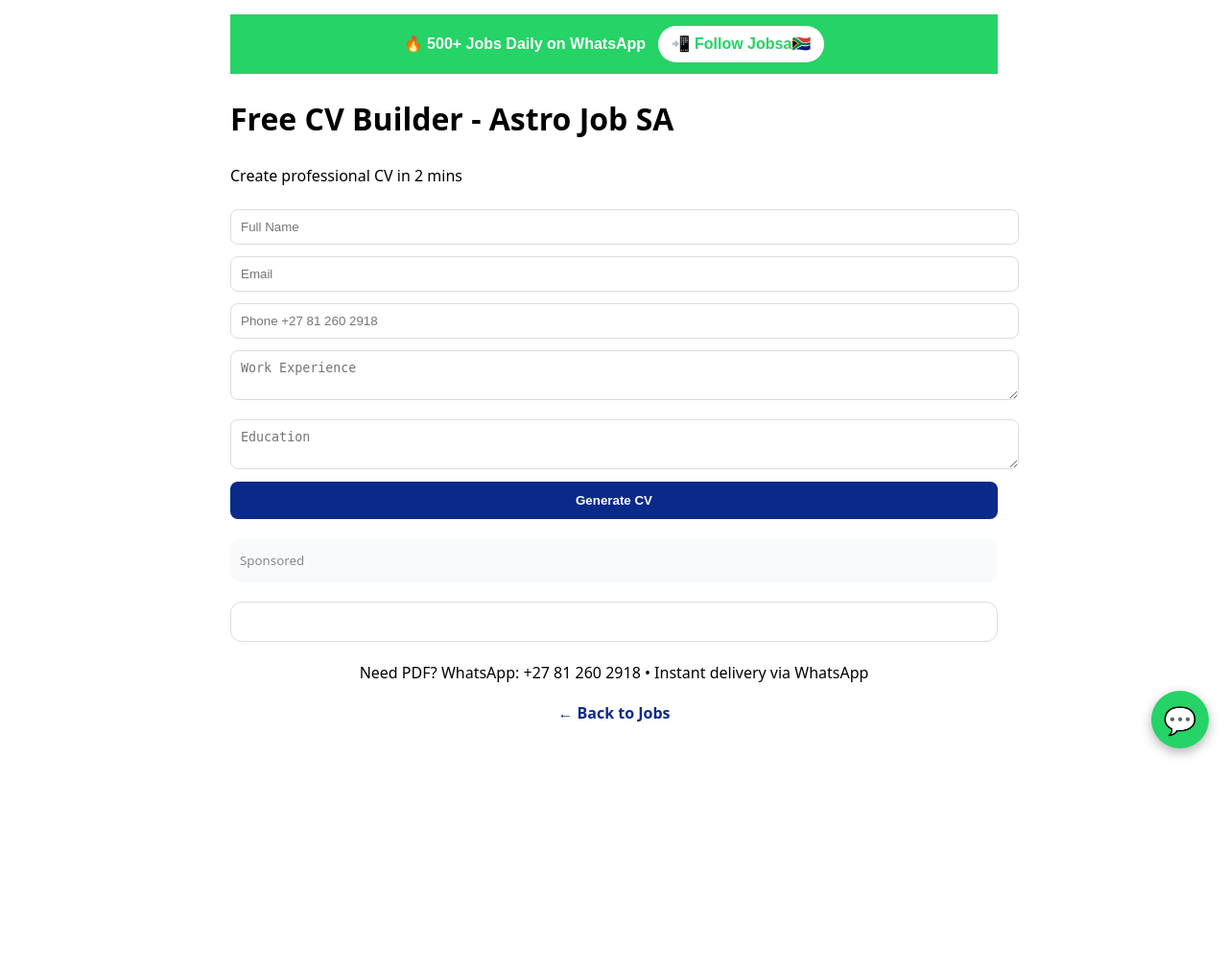
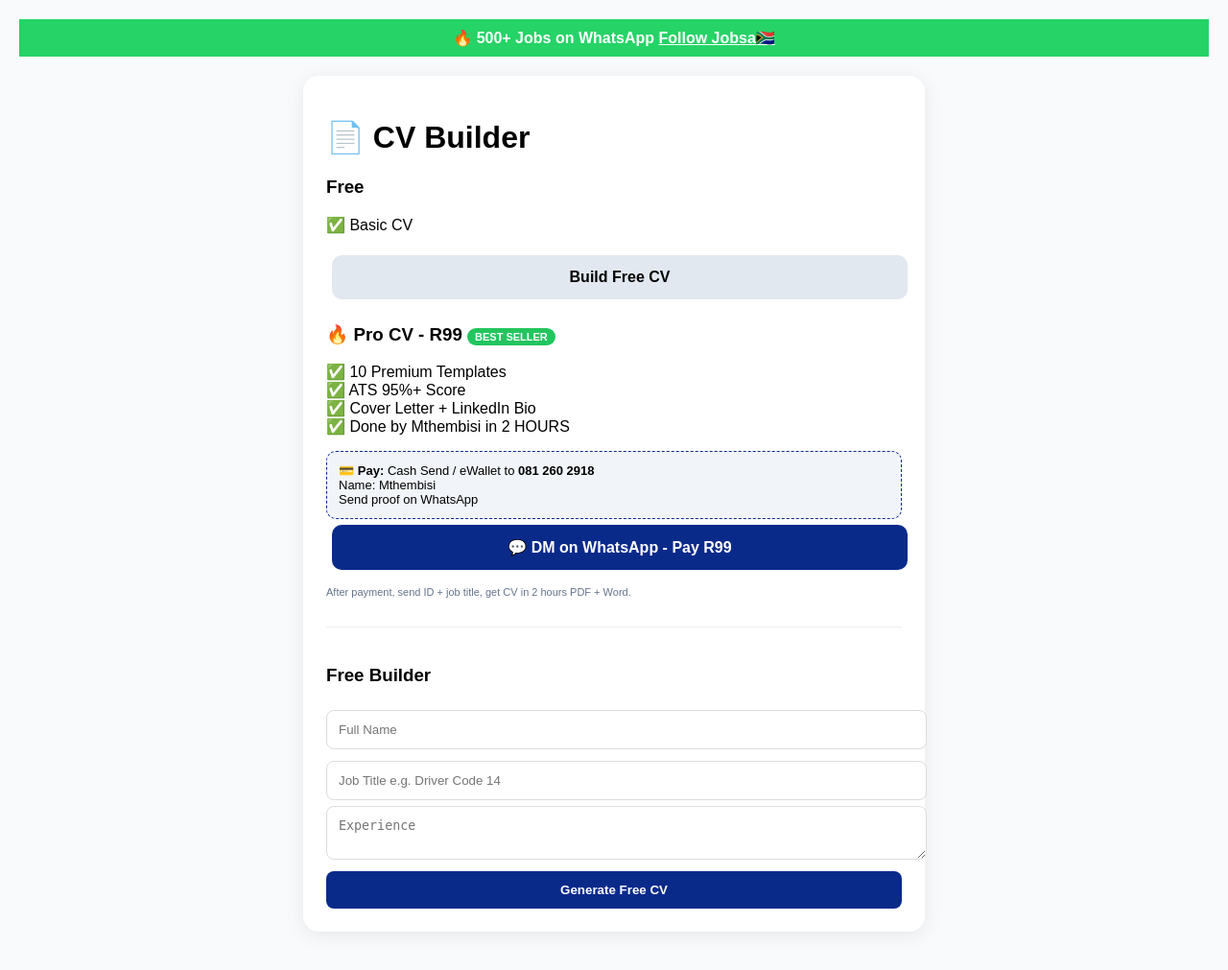
Before and after one commit to astroyoungin600-art/AstroJob-SA, a Flask app: page /cv in a window 1280 px wide. Shown: the whole page at 96% size. Before the commit the page ends 789 px from the top, so only its background shows below. Run offline with Flask 3, Linux system fonts and the light colour scheme.

Commit message:
set pay number 0812602918 Cash Send eWallet R99 CV R199 Job

```diff
--- a/templates/cv.html
+++ b/templates/cv.html
@@ -1,57 +1,9 @@
-<!DOCTYPE html>
-<html><head>
-<title>Free CV Builder - Astro Job SA</title>
-<meta name="viewport" content="width=device-width,initial-scale=1">
-<script async src="https://pagead2.googlesyndication.com/pagead/js/adsbygoogle.js?client=ca-pub-2133699761079270" crossorigin="anonymous"></script>
-<style>body{font-family:system-ui;max-width:800px;margin:auto;padding:15px;line-height:1.6}input,textarea{width:100%;padding:10px;margin:6px 0;border:1px solid #ddd;border-radius:8px}button{background:#0a2a8a;color:#fff;padding:12px 20px;border:0;border-radius:8px;width:100%;font-weight:700}</style>
-</head><body>
-
-<!-- Jobsa Channel -->
-<div style="background:#25D366;color:white;text-align:center;padding:12px;font-family:Arial;position:relative;z-index:9999">
-  🔥 <b>500+ Jobs Daily on WhatsApp</b>
-  <a href="https://whatsapp.com/channel/0029VbDh9dGK5cDEn5Epcw0F"
-     style="background:white;color:#25D366;padding:6px 14px;border-radius:20px;text-decoration:none;font-weight:bold;margin-left:8px;display:inline-block">
-     📲 Follow Jobsa🇿🇦
-  </a>
-</div>
-
-<header><h1>Free CV Builder - Astro Job SA</h1><p>Create professional CV in 2 mins</p></header>
-
-<!-- AD #1 TOP - High CPC -->
-<div style="margin:15px 0"><ins class="adsbygoogle" style="display:block" data-ad-client="ca-pub-2133699761079270" data-ad-slot="auto" data-ad-format="auto" data-full-width-responsive="true"></ins><script>(adsbygoogle=window.adsbygoogle||[]).push({});</script></div>
-
-<form id="cvForm">
-<input id="name" placeholder="Full Name">
-<input id="email" placeholder="Email">
-<input id="phone" placeholder="Phone +27 81 260 2918">
-<textarea id="exp" placeholder="Work Experience"></textarea>
-<textarea id="edu" placeholder="Education"></textarea>
-<button type="button" onclick="genCV()">Generate CV</button>
-</form>
-
-<!-- AD #2 MIDDLE - BEST EARNER -->
-<div style="margin:20px 0;background:#f8fafc;padding:10px;border-radius:12px"><small style="color:#888">Sponsored</small>
-<ins class="adsbygoogle" style="display:block" data-ad-client="ca-pub-2133699761079270" data-ad-slot="auto" data-ad-format="fluid" data-ad-layout="in-article"></ins><script>(adsbygoogle=window.adsbygoogle||[]).push({});</script></div>
-
-<div id="preview" style="border:1px solid #ddd;padding:20px;border-radius:12px;margin-top:20px;white-space:pre-wrap"></div>
-
-<!-- AD #3 BOTTOM -->
-<div style="margin:20px 0"><ins class="adsbygoogle" style="display:block" data-ad-client="ca-pub-2133699761079270" data-ad-slot="auto" data-ad-format="auto" data-full-width-responsive="true"></ins><script>(adsbygoogle=window.adsbygoogle||[]).push({});</script></div>
-
-<div style="text-align:center;margin-top:10px">
-<p>Need PDF? WhatsApp: +27 81 260 2918 • Instant delivery via WhatsApp</p>
-<a href="/" style="color:#0a2a8a;font-weight:700;text-decoration:none">← Back to Jobs</a>
-</div>
-
-<script>
-function genCV(){
-let n=document.getElementById('name').value;
-let e=document.getElementById('exp').value;
-document.getElementById('preview').innerText=`CV for ${n}\n\nExperience:\n${e}\n\nContact: ${document.getElementById('phone').value}`;
-window.scrollTo(0,document.getElementById('preview').offsetTop);
-}
-</script>
-
-<a href="https://whatsapp.com/channel/0029VbDh9dGK5cDEn5Epcw0F"
-   style="position:fixed;bottom:20px;right:20px;background:#25D366;color:white;width:60px;height:60px;border-radius:50%;display:flex;align-items:center;justify-content:center;font-size:28px;text-decoration:none;z-index:9999;box-shadow:0 4px 12px rgba(0,0,0,0.3)">💬</a>
-</body></html>
+<!DOCTYPE html><html><head><meta name="viewport" content="width=device-width,initial-scale=1"><title>Pro CV - R99 | Astro Job SA</title><style>body{font-family:sans-serif;background:#f8fafc;margin:0;padding:20px}.card{max-width:600px;margin:20px auto;background:#fff;padding:24px;border-radius:16px;box-shadow:0 4px 20px rgba(0,0,0,.08)}.btn{padding:14px 22px;border-radius:10px;font-weight:900;text-decoration:none;display:inline-block;margin:6px;width:100%;text-align:center;box-sizing:border-box}.free{background:#e2e8f0;color:#000}.pro{background:#0a2a8a;color:#fff}.pay{background:#f1f5f9;border:1px dashed #0a2a8a;padding:12px;border-radius:10px;font-size:13px}</style></head><body>
+<div style="background:#25D366;color:#fff;text-align:center;padding:10px;font-weight:800">🔥 500+ Jobs on WhatsApp <a href="https://whatsapp.com/channel/0029VbDh9dGK5cDEn5Epcw0F" style="color:#fff">Follow Jobsa🇿🇦</a></div>
+<div class="card"><h1>📄 CV Builder</h1>
+<h3>Free</h3><p>✅ Basic CV</p><a class="btn free" href="#free">Build Free CV</a>
+<h3 style="margin-top:20px">🔥 Pro CV - R99 <span style="background:#22c55e;color:#fff;padding:3px 8px;border-radius:20px;font-size:11px">BEST SELLER</span></h3><p>✅ 10 Premium Templates<br>✅ ATS 95%+ Score<br>✅ Cover Letter + LinkedIn Bio<br>✅ Done by Mthembisi in 2 HOURS</p>
+<div class="pay">💳 <b>Pay:</b> Cash Send / eWallet to <b>081 260 2918</b><br>Name: Mthembisi<br>Send proof on WhatsApp</div>
+<a class="btn pro" href="https://wa.me/27812602918?text=Hi%20Mthembisi%20🔥%20I%20want%20Pro%20CV%20R99%20%7C%20AstroJobSA%20%7C%20My%20name%20is:" target="_blank">💬 DM on WhatsApp - Pay R99</a>
+<p style="font-size:11px;color:#64748b">After payment, send ID + job title, get CV in 2 hours PDF + Word.</p>
+<div id="free" style="margin-top:30px;border-top:1px solid #eee;padding-top:20px"><h3>Free Builder</h3><input placeholder="Full Name" style="width:100%;padding:12px;margin:6px 0;border:1px solid #ddd;border-radius:8px"><input placeholder="Job Title e.g. Driver Code 14" style="width:100%;padding:12px;margin:6px 0;border:1px solid #ddd;border-radius:8px"><textarea placeholder="Experience" style="width:100%;padding:12px;border:1px solid #ddd;border-radius:8px"></textarea><button style="background:#0a2a8a;color:#fff;padding:12px;border:none;border-radius:8px;font-weight:800;width:100%;margin-top:8px">Generate Free CV</button></div></div></body></html>
```
Also changed, not shown: templates/post_job.html (+9 -46 lines).
